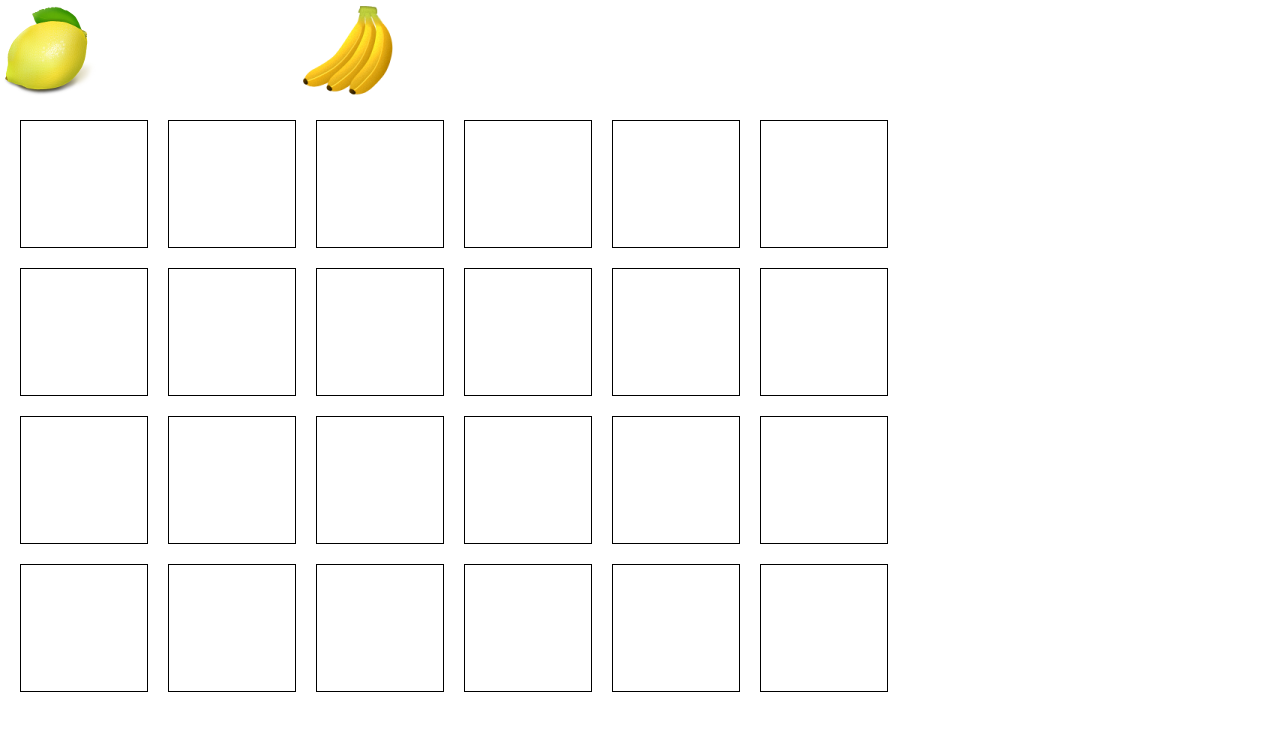
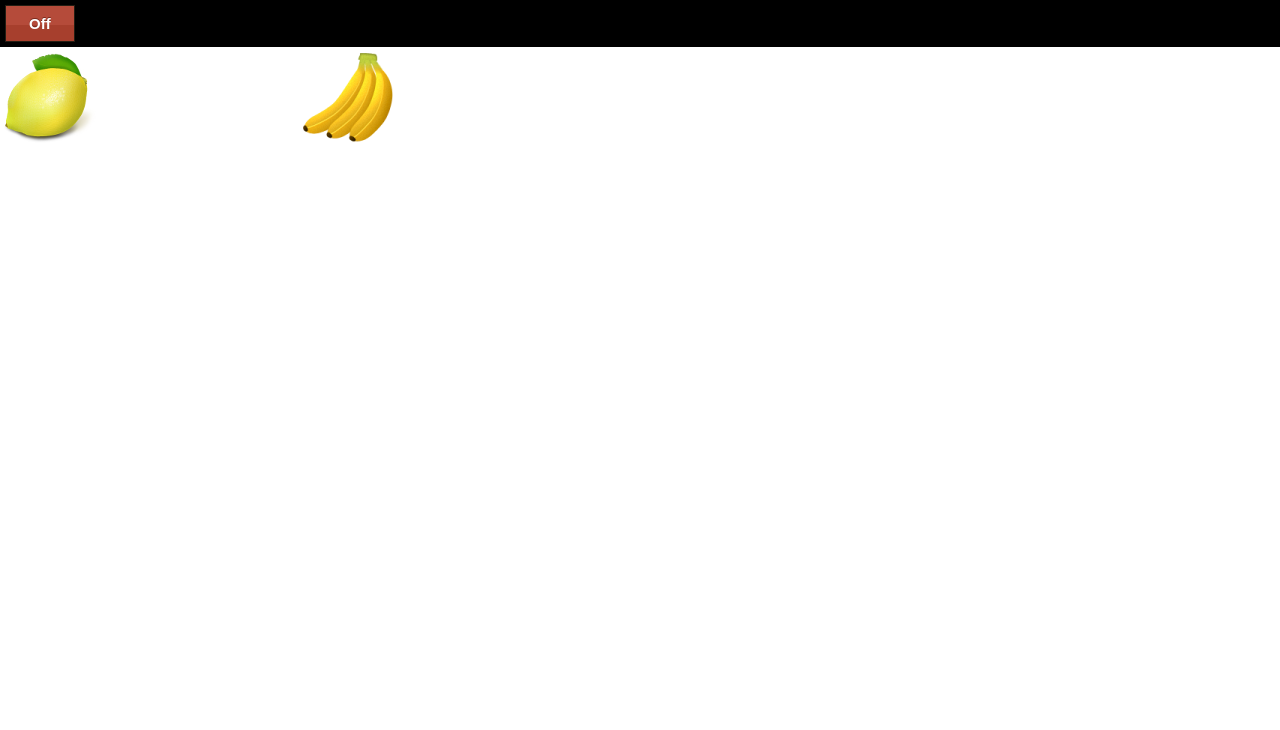
Before and after one commit to Richard-NL/point-and-click, a website: page web/dd.html in a window 1280 px wide. Drawn offline with Linux system fonts and the light colour scheme.

Commit message:
Combined drag window and drop zones into one

```diff
--- a/web/dd.html
+++ b/web/dd.html
@@ -9,13 +9,38 @@
 </head>
 <body>
 <style>
+    .myButton {
+        -moz-box-shadow:inset 0px 34px 0px -15px #b54b3a;
+        -webkit-box-shadow:inset 0px 34px 0px -15px #b54b3a;
+        box-shadow:inset 0px 34px 0px -15px #b54b3a;
+        background-color:#a73f2d;
+        border:1px solid #241d13;
+        display:inline-block;
+        cursor:pointer;
+        color:#ffffff;
+        font-family:Arial;
+        font-size:15px;
+        font-weight:bold;
+        padding:9px 23px;
+        text-decoration:none;
+        text-shadow:0px -1px 0px #7a2a1d;
+    }
+    .myButton:hover {
+        background-color:#b34332;
+    }
+    .myButton:active {
+        position:relative;
+        top:1px;
+    }
+
     .grid .item-box {
         border-style: solid;
         border-color: black;
-	border-width:1px;
-	height:128px;
-    width: 128px;
+        border-width:4px;
+        height:166px;
+        width: 166px;
         padding:5px;
+        background-color: #ededed;
     }
     .draggable, .draggable:hover {
         cursor:move;
@@ -23,151 +48,116 @@
     .scene-item {
         cursor: pointer;
     }
+    #top-bar {
+        widht: 100%;
+        background-color: black;
+        color:white;
+        padding:5px;
+    }
+
+    #inventory-grid-window {
+        background-color: #383838;
+        z-index: 9999;
+        padding:2px;
+        padding-bottom: 10px;
+    }
+    .handle-bar {
+        background-color: #000000;
+        padding:5px;
+        height:48px;
+        cursor: move;
+    }
+    .close-button-container {
+        float: right;
+        height: 100%;
+        display: block;
+    }
+
 </style>
-<div class="scene-item" data-image-url="images/Banana-icon.png" style="position:absolute;left:300px;background-repeat:no-repeat;width:100px;height:100px;background-image:url('images/Banana-icon.png');color:white;text-align:center" id="banana-item">&nbsp;</div>
-<div class="scene-item" data-image-url="images/lemon-icon.png" style="background-repeat:no-repeat;width:100px;height:100px;background-image:url('images/lemon-icon.png');color:white;text-align:center" id="lemon-item">&nbsp;</div>
+<div id="top-bar"><a href=# class="myButton" id="popup-open-link">Off</a></div>
 
-<div style="position:absolute;top:100px;">
+<div id="inventory-grid-window" style="display:none">
+    <div class="handle-bar">
+        <div class="close-button-container"><a class="myButton" href=#>X</a></div>
+    </div>
+
     <div class="grid grid-pad">
-        <div class="col-1-6">
+        <div class="col-1-4">
             <div class="item-box droppable">
 
             </div>
         </div>
 
-        <div class="col-1-6">
+        <div class="col-1-4">
             <div class="item-box droppable">
 
             </div>
         </div>
 
-        <div class="col-1-6">
+        <div class="col-1-4">
             <div class="item-box droppable">
 
             </div>
         </div>
-        <div class="col-1-6">
-           <div class="item-box droppable">
-
-           </div>
-        </div>
-        <div class="col-1-6">
-           <div class="item-box droppable">
-
-           </div>
-        </div>
-
-        <div class="col-1-6">
+        <div class="col-1-4">
             <div class="item-box droppable">
 
             </div>
         </div>
     </div>
     <div class="grid grid-pad">
-        <div class="col-1-6">
+        <div class="col-1-4">
             <div class="item-box droppable">
 
             </div>
         </div>
 
-        <div class="col-1-6">
+        <div class="col-1-4">
             <div class="item-box droppable">
 
             </div>
         </div>
 
-        <div class="col-1-6">
+        <div class="col-1-4">
             <div class="item-box droppable">
 
             </div>
         </div>
-        <div class="col-1-6">
-           <div class="item-box droppable">
-
-           </div>
-        </div>
-        <div class="col-1-6">
-           <div class="item-box droppable">
-
-           </div>
-        </div>
-
-        <div class="col-1-6">
+        <div class="col-1-4">
             <div class="item-box droppable">
 
             </div>
         </div>
     </div>
     <div class="grid grid-pad">
-        <div class="col-1-6">
+        <div class="col-1-4">
             <div class="item-box droppable">
 
             </div>
         </div>
 
-        <div class="col-1-6">
+        <div class="col-1-4">
             <div class="item-box droppable">
 
             </div>
         </div>
 
-        <div class="col-1-6">
+        <div class="col-1-4">
             <div class="item-box droppable">
 
             </div>
         </div>
-        <div class="col-1-6">
-           <div class="item-box droppable">
-
-           </div>
-        </div>
-        <div class="col-1-6">
-           <div class="item-box droppable">
-
-           </div>
-        </div>
-
-        <div class="col-1-6">
-           <div class="item-box droppable">
-
-           </div>
-        </div>
-    </div>
-    <div class="grid grid-pad">
-        <div class="col-1-6">
-           <div class="item-box droppable">
-
-           </div>
-        </div>
-
-        <div class="col-1-6">
-           <div class="item-box droppable">
-
-           </div>
-        </div>
-
-        <div class="col-1-6">
-           <div class="item-box droppable">
-
-           </div>
-        </div>
-        <div class="col-1-6">
-           <div class="item-box droppable">
-
-           </div>
-        </div>
-        <div class="col-1-6">
-           <div class="item-box droppable">
-
-           </div>
-        </div>
-
-        <div class="col-1-6">
+        <div class="col-1-4">
             <div class="item-box droppable">
 
             </div>
         </div>
     </div>
 </div>
+
+<div class="scene-item" data-image-url="images/Banana-icon.png" style="position:absolute;left:300px;background-repeat:no-repeat;width:100px;height:100px;background-image:url('images/Banana-icon.png');color:white;text-align:center" id="banana-item">&nbsp;</div>
+<div class="scene-item" data-image-url="images/lemon-icon.png" style="background-repeat:no-repeat;width:100px;height:100px;background-image:url('images/lemon-icon.png');color:white;text-align:center" id="lemon-item">&nbsp;</div>
+
+
 </body>
 </html>
--- a/web/js/project.js
+++ b/web/js/project.js
@@ -1,6 +1,17 @@
 window.addEvent( 'domready', function () {
     var inventory = new Inventory(),
-        scene = new Scene();
+        scene = new Scene(),
+        window = new DraggableWindow('inventory-grid-window'),
+        toggleButton = new ToggleButton($$('#popup-open-link'));
+
+    $$('#popup-open-link').addEvent('click', function () {
+        window.toggle();
+    });
+
+    $$('#inventory-grid-window .myButton').addEvent('click', function () {
+        window.hide();
+        toggleButton.toggle();
+    });
 });
 
 var DraggableService = new Class({
@@ -19,13 +30,13 @@ var DraggableService = new Class({
             },
 
             onEnter: function ( draggedElement, droppable ) {
-                var myFx = new Fx.Tween( droppable );
-                myFx.start('background-color', '#FFF', '#DDD');
+//                var myFx = new Fx.Tween( droppable );
+//                myFx.start('background-color', '#FFF', '#DDD');
             },
 
             onLeave: function ( draggedElement, droppable ) {
-                var myFx = new Fx.Tween( droppable );
-                myFx.start('background-color', '#DDD', '#FFF');
+//                var myFx = new Fx.Tween( droppable );
+//                myFx.start('background-color', '#DDD', '#FFF');
             }
         });
         return dragInstance;
@@ -66,23 +77,8 @@ var Inventory = new Class({
     draggableService: new DraggableService(),
 
     initialize: function () {
-//        this.makeItemsDraggable();
         this.createInventoryBoxes();
     },
-//    // @todo remove me
-//    makeItemsDraggable: function () {
-//        var index = 0,
-//            dropZones = $$( '.droppable' ),
-//            draggableItems = $$( '.draggable' );
-//
-//        for ( index = 0; index < draggableItems.length; index += 1 ) {
-//            var dragInstance = this.draggableService.createDragInstance(
-//                draggableItems[index].get( 'id' ),
-//                InventoryBox.NEW_ITEM_DROPPED_EVENT
-//            );
-//            this.dragInstances.push( dragInstance );
-//        }
-//    },
 
     createInventoryBoxes: function () {
         var index = 0,
```
Also changed, not shown: src/Rsh/AdventureBundle/Resources/public/js/dd.js (+12 -1 lines), src/Rsh/AdventureBundle/Resources/public/js/gui/Inventory.js (+0 -15 lines), src/Rsh/AdventureBundle/Resources/public/js/services/DraggableService.js (+4 -4 lines), web/index.html (+3 -1 lines). Lines whose indentation alone changed are shown as unchanged.
